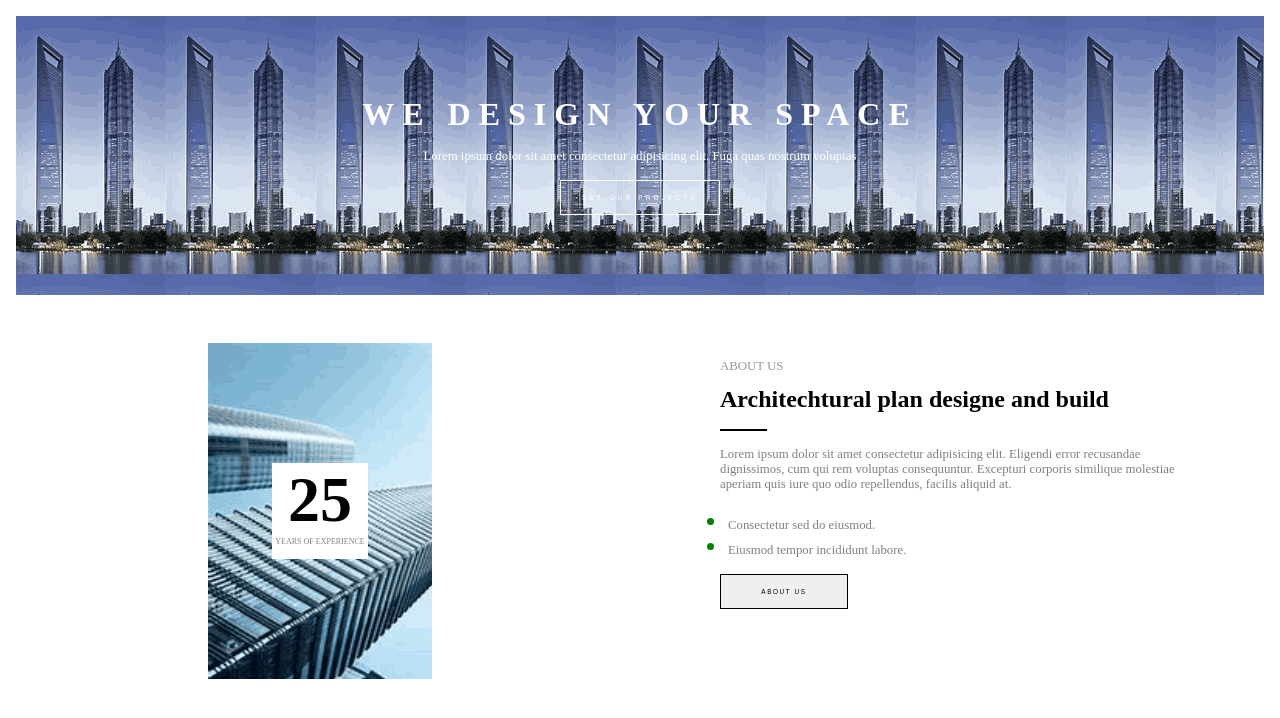
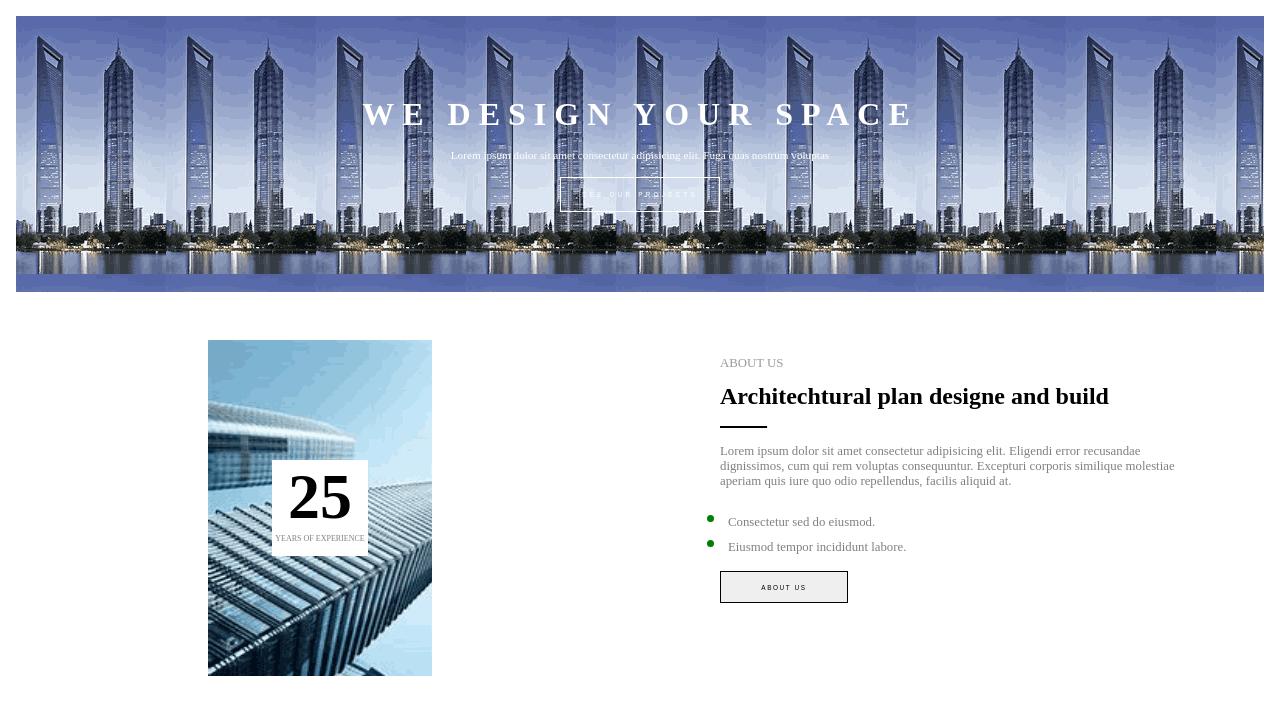
Before and after one commit to Simoniene/paskaita12, a plain HTML site: page index.html in a window 1280 px wide. Drawn offline with Linux system fonts and the light colour scheme.

Commit message:
Update style.css

```diff
--- a/style.css
+++ b/style.css
@@ -21,7 +21,7 @@ h1 {
   text-align: center;
   padding-left: 10rem;
   padding-right: 10rem;
-  font-size: 0.8rem;
+  font-size: 0.7rem;
   padding: 1rem;
 }
 .btn {
@@ -129,7 +129,7 @@ h2 {
   background-color: none;
   font-size: 0.4rem;
   border: 1px solid black;
-  padding: 0.8rem;
+  padding: 0.7rem;
   width: 8rem;
   letter-spacing: 0.1rem;
 }
```
